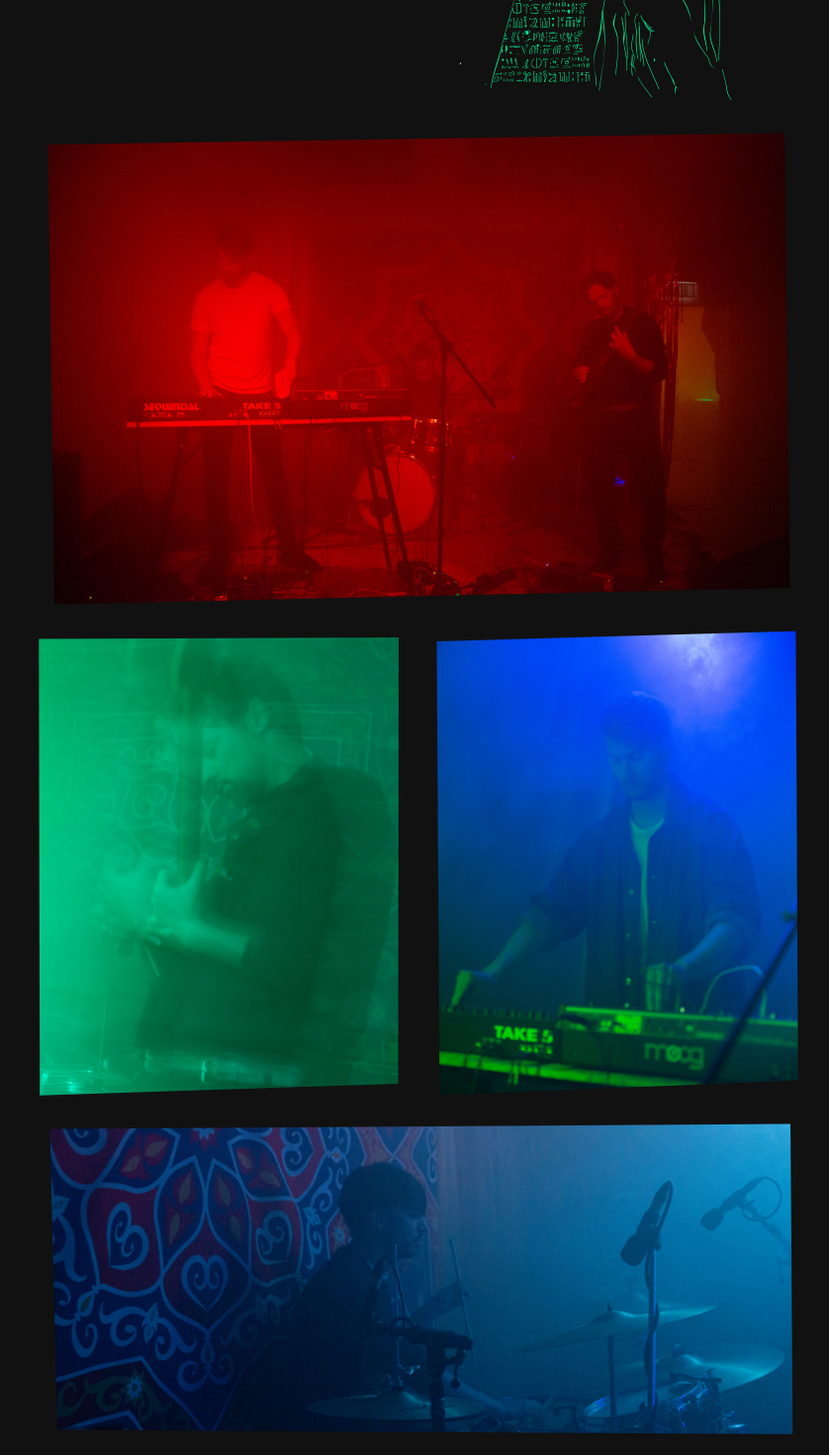
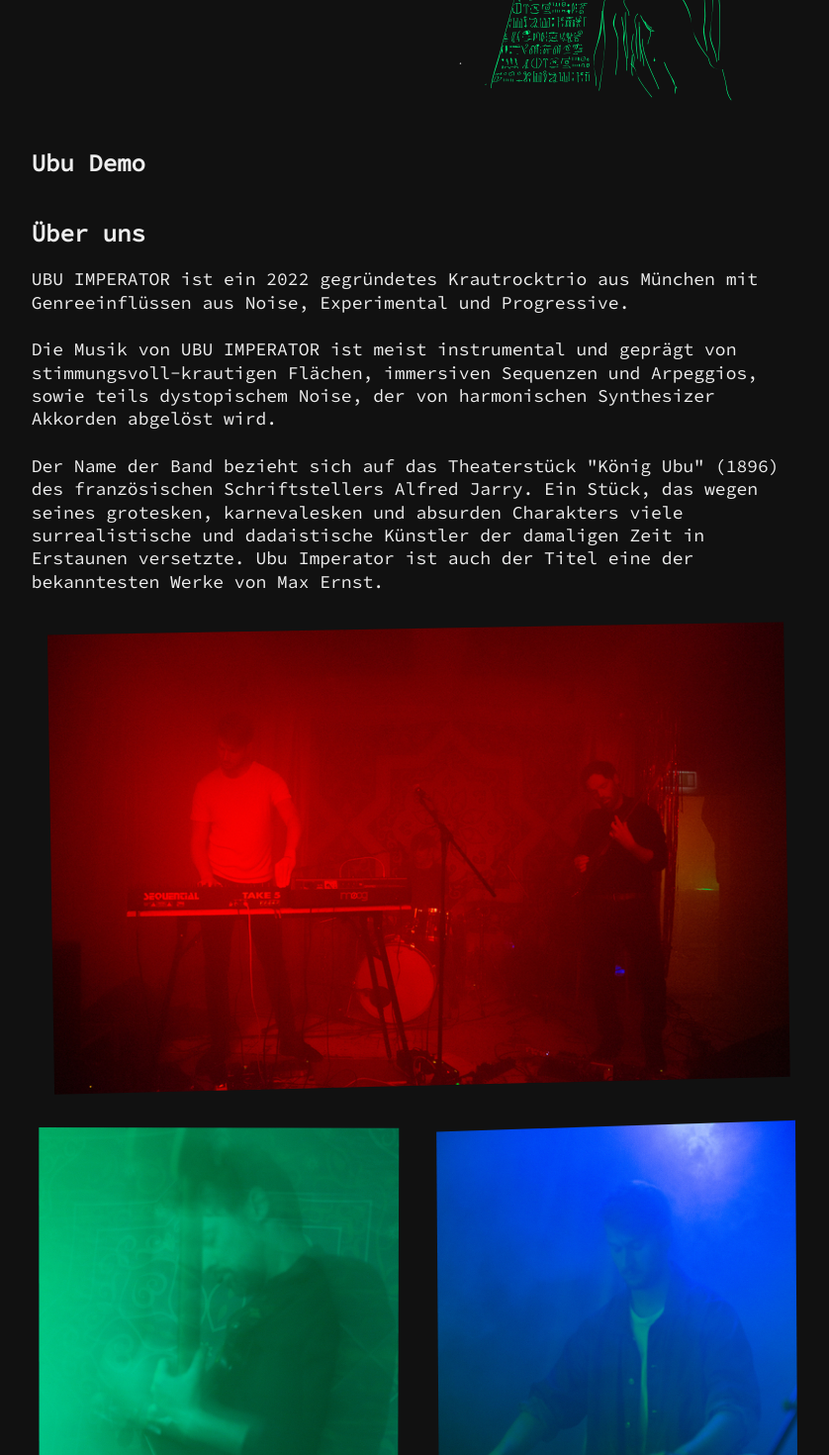
Before and after one commit to Giraphi/ubu, a Next.js app: page / in a window 1280 px wide. Shown: the part 640-2110 px from the top of the page at 99% size, without its empty margins (217-1055 px from the left). Built offline with nearby package versions, Linux system fonts and the light colour scheme.

Commit message:
structure

```diff
--- /dev/null
+++ b/components/Section.tsx
@@ -0,0 +1,13 @@
+import React, { ReactNode } from "react";
+import styled from "styled-components";
+import Grid from "./Grid";
+
+export const StyledRoot = styled.div``;
+
+export interface SectionProps {
+    children: ReactNode;
+}
+
+export default function Section(props: SectionProps) {
+    return <StyledRoot>{props.children}</StyledRoot>;
+}
--- /dev/null
+++ b/components/sections/BandText.tsx
@@ -0,0 +1,36 @@
+import React from "react";
+import Section from "../Section";
+import Grid, { GridLines } from "../Grid";
+import styled from "styled-components";
+
+const StyledArea = styled.div`
+    grid-column: ${GridLines.col3Start} / ${GridLines.col10End};
+`;
+
+export interface TextProps {}
+
+export default function BandText(props: TextProps) {
+    return (
+        <Section>
+            <Grid>
+                <StyledArea>
+                    <h2>Über uns</h2>
+                    <p>
+                        UBU IMPERATOR ist ein 2022 gegründetes Krautrocktrio aus München mit Genreeinflüssen aus Noise, Experimental und
+                        Progressive.
+                    </p>
+                    <p>
+                        Die Musik von UBU IMPERATOR ist meist instrumental und geprägt von stimmungsvoll-krautigen Flächen, immersiven
+                        Sequenzen und Arpeggios, sowie teils dystopischem Noise, der von harmonischen Synthesizer Akkorden abgelöst wird.
+                    </p>
+                    <p>
+                        Der Name der Band bezieht sich auf das Theaterstück "König Ubu" (1896) des französischen Schriftstellers Alfred
+                        Jarry. Ein Stück, das wegen seines grotesken, karnevalesken und absurden Charakters viele surrealistische und
+                        dadaistische Künstler der damaligen Zeit in Erstaunen versetzte. Ubu Imperator ist auch der Titel eine der
+                        bekanntesten Werke von Max Ernst.
+                    </p>
+                </StyledArea>
+            </Grid>
+        </Section>
+    );
+}
--- /dev/null
+++ b/components/sections/Demo.tsx
@@ -0,0 +1,22 @@
+import React from "react";
+import Section from "../Section";
+import styled from "styled-components";
+import Grid, { GridLines } from "../Grid";
+
+const StyledArea = styled.div`
+    grid-column: ${GridLines.col3Start} / ${GridLines.col10End};
+`;
+
+export interface DemoProps {}
+
+export default function Demo(props: DemoProps) {
+    return (
+        <Section>
+            <Grid>
+                <StyledArea>
+                    <h2>Ubu Demo</h2>
+                </StyledArea>
+            </Grid>
+        </Section>
+    );
+}
--- a/components/sections/Photos.tsx
+++ b/components/sections/Photos.tsx
@@ -28,35 +28,59 @@ export const StyledImg = styled.img`
 
 export const StyledAllImage = styled.div`
     grid-row: 1;
-    grid-column: ${GridLines.col3Start} / ${GridLines.col10End};
-    aspect-ratio: ${(props) => props.theme.ratio.wide};
+    grid-column: ${GridLines.contentLeft} / ${GridLines.contentRight};
     animation: ${rectangleKeyframes} 9s infinite 0.7s;
     animation-timing-function: linear;
+    aspect-ratio: ${(props) => props.theme.ratio.square};
+
+    @media (min-width: ${(props) => props.theme.breakpoints.md}px) {
+        aspect-ratio: ${(props) => props.theme.ratio.wide};
+        grid-column: ${GridLines.col3Start} / ${GridLines.col10End};
+    }
 `;
 
 export const StyledSimonImage = styled.div`
     grid-row: 2;
-    grid-column: ${GridLines.col3Start} / ${GridLines.col6End};
-    aspect-ratio: ${(props) => props.theme.ratio.high};
+    grid-column: ${GridLines.contentLeft} / ${GridLines.contentRight};
     animation: ${rectangleKeyframes} 8.2s infinite 0.3s;
     animation-timing-function: linear;
+    aspect-ratio: ${(props) => props.theme.ratio.square};
+
+    @media (min-width: ${(props) => props.theme.breakpoints.md}px) {
+        aspect-ratio: ${(props) => props.theme.ratio.high};
+        grid-column: ${GridLines.col3Start} / ${GridLines.col6End};
+    }
 `;
 
 export const StyledRaphiImage = styled.div`
-    grid-row: 2;
-    grid-column: ${GridLines.col7Start} / ${GridLines.col10End};
-    aspect-ratio: ${(props) => props.theme.ratio.high};
+    grid-row: 3;
+    grid-column: ${GridLines.contentLeft} / ${GridLines.contentRight};
+
     animation: ${rectangleKeyframes} 8.5s infinite 1.1s;
     animation-timing-function: linear;
+    aspect-ratio: ${(props) => props.theme.ratio.square};
+
+    @media (min-width: ${(props) => props.theme.breakpoints.md}px) {
+        aspect-ratio: ${(props) => props.theme.ratio.high};
+        grid-row: 2;
+        grid-column: ${GridLines.col7Start} / ${GridLines.col10End};
+    }
 `;
 
 export const StyledDanielImage = styled.div`
-    grid-row: 3;
-    grid-column: ${GridLines.col3Start} / ${GridLines.col10End};
-    aspect-ratio: ${(props) => props.theme.ratio.wide * 1.5};
+    grid-row: 4;
+    grid-column: ${GridLines.contentLeft} / ${GridLines.contentRight};
+
     transform: scaleX(-1);
     animation: ${rectangleKeyframes} 8s infinite;
     animation-timing-function: linear;
+    aspect-ratio: ${(props) => props.theme.ratio.square};
+
+    @media (min-width: ${(props) => props.theme.breakpoints.md}px) {
+        aspect-ratio: ${(props) => props.theme.ratio.wide * 1.5};
+        grid-row: 3;
+        grid-column: ${GridLines.col3Start} / ${GridLines.col10End};
+    }
 `;
 
 export interface PhotosProps {}
--- a/pages/index.tsx
+++ b/pages/index.tsx
@@ -3,6 +3,8 @@ import styled from "styled-components";
 
 import Intro from "../components/sections/Intro";
 import Photos from "../components/sections/Photos";
+import BandText from "../components/sections/BandText";
+import Demo from "../components/sections/Demo";
 
 const StyledRoot = styled.div`
     min-height: 100vh;
@@ -15,6 +17,8 @@ const Home: NextPage = () => {
     return (
         <StyledRoot>
             <Intro />
+            <Demo />
+            <BandText />
             <Photos />
         </StyledRoot>
     );
--- a/styles/clip-paths.tsx
+++ b/styles/clip-paths.tsx
@@ -32,8 +32,5 @@ export const rectangleKeyframes = keyframes`
     }
     100% {
         clip-path: polygon(2% 2%, 98% 0, 97% 100%, 2% 98%);
-
     }
-
-
 `;
--- a/styles/theme.tsx
+++ b/styles/theme.tsx
@@ -44,6 +44,7 @@ export const theme = {
         xlg: 1440,
     },
     ratio: {
+        square: 1,
         wide: 1.62,
         xWide: 2.4,
         high: 0.8,
```
